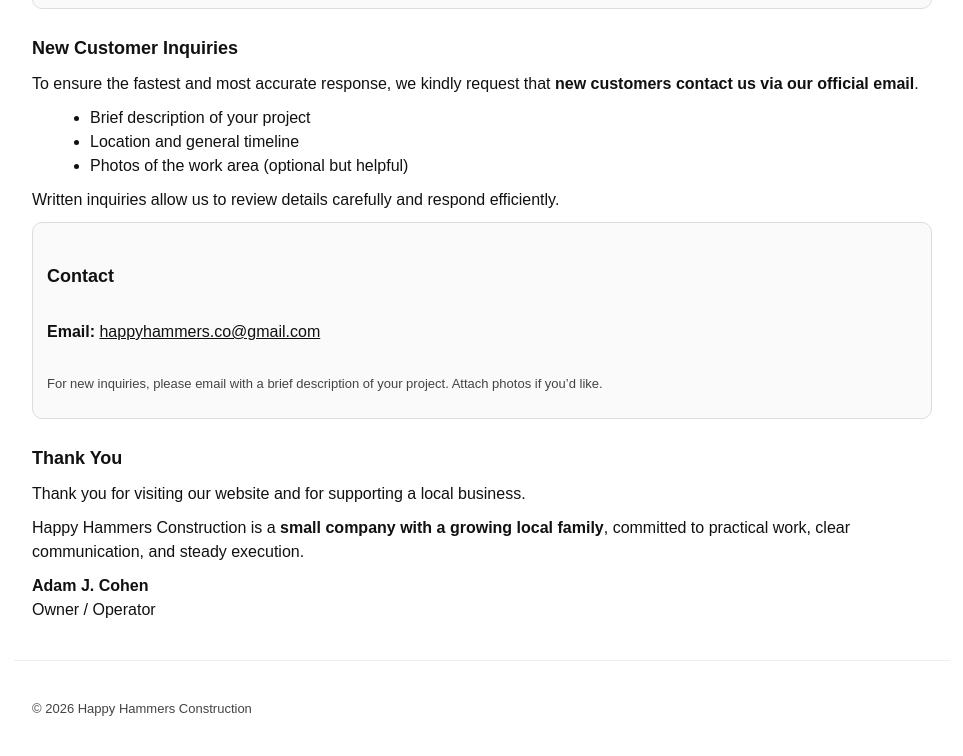
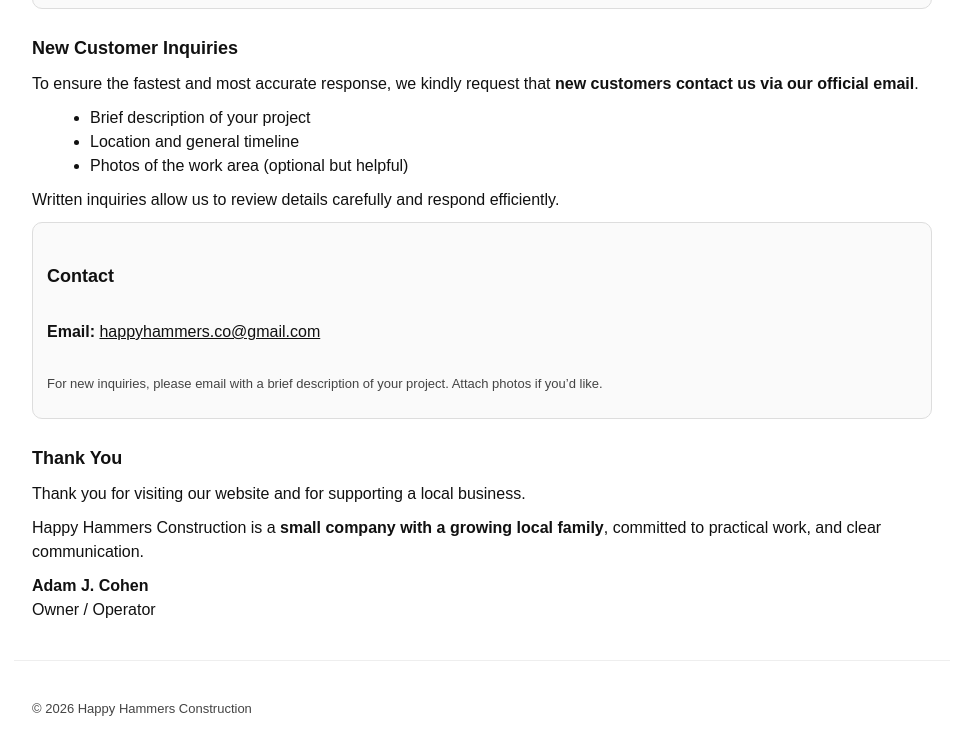
Before and after one commit to happyhammersco-dotcom/happyhammers-site, a plain HTML site: page index.html in a window 1280 px wide. Shown: the part 1510-2266 px from the top of the page, without its empty margins (158-1121 px from the left). Drawn offline with Linux system fonts and the light colour scheme.

Commit message:
Update index.html

```diff
--- a/index.html
+++ b/index.html
@@ -115,7 +115,7 @@
     <section>
       <h2>Thank You</h2>
       <p>Thank you for visiting our website and for supporting a local business.</p>
-      <p>Happy Hammers Construction is a <strong>small company with a growing local family</strong>, committed to practical work, clear communication, and steady execution.</p>
+      <p>Happy Hammers Construction is a <strong>small company with a growing local family</strong>, committed to practical work, and clear communication.</p>
       <p><strong>Adam J. Cohen</strong><br/>Owner / Operator</p>
     </section>
   </main>
```
